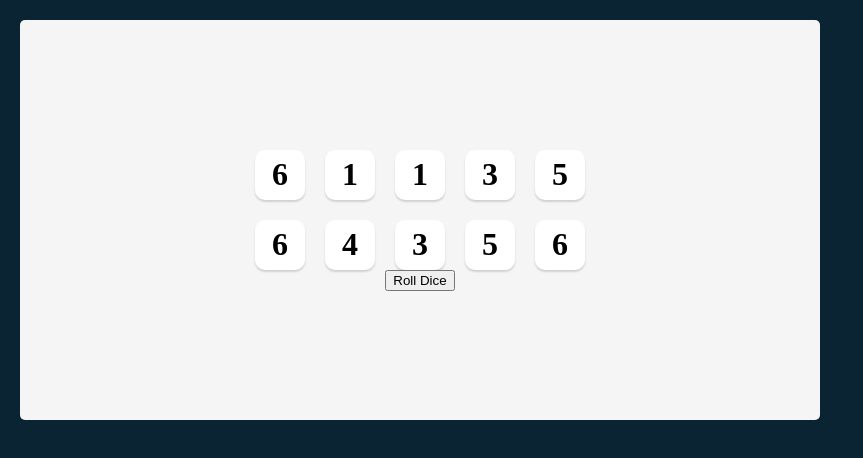
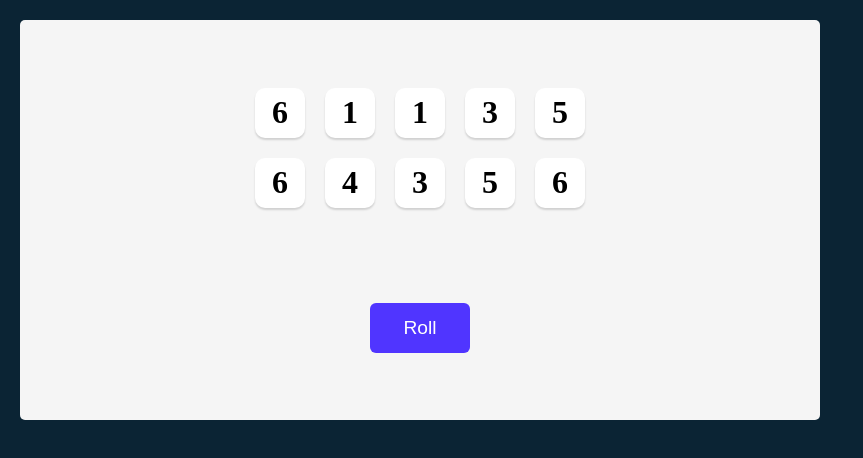
Before and after one commit to RoaaK95/Tenzies, a React (Vite) app: page / in a window 1280 px wide. Shown: the top 458 px of the page, without its empty margins (0-863 px from the left). Built offline with nearby package versions, Linux system fonts and the light colour scheme.

Commit message:
ADD STYLING TO BUTTON

```diff
--- a/src/App.jsx
+++ b/src/App.jsx
@@ -24,8 +24,9 @@
       {diceElements}
        </div>
       <button
+      className='roll-dice'
       onClick={rollDice}
-      >Roll Dice
+      >Roll
       </button>
     </main>
   )
--- a/src/index.css
+++ b/src/index.css
@@ -17,7 +17,7 @@
   display: flex;
   flex-direction: column;
   align-items: center;
-  justify-content: center;
+  justify-content: space-around;
 
 }
 
@@ -41,3 +41,15 @@
 .die-num {
   font-size: 2rem;
 }
+
+.roll-dice{
+    height: 50px;
+    width: 100px;
+    border: none;
+    border-radius: 6px;
+    background-color: #5035FF;
+    color: white;
+    font-size: 1.2rem;
+    font-family: 'Karla', sans-serif;
+    cursor: pointer;
+}
```
